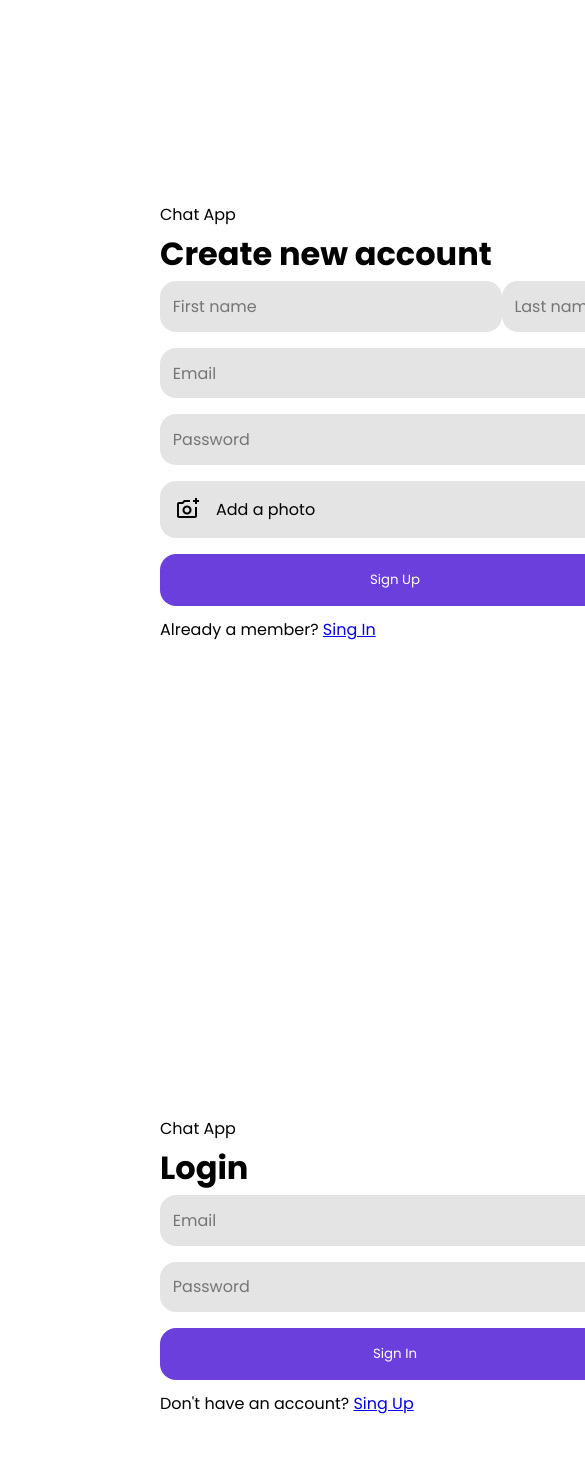
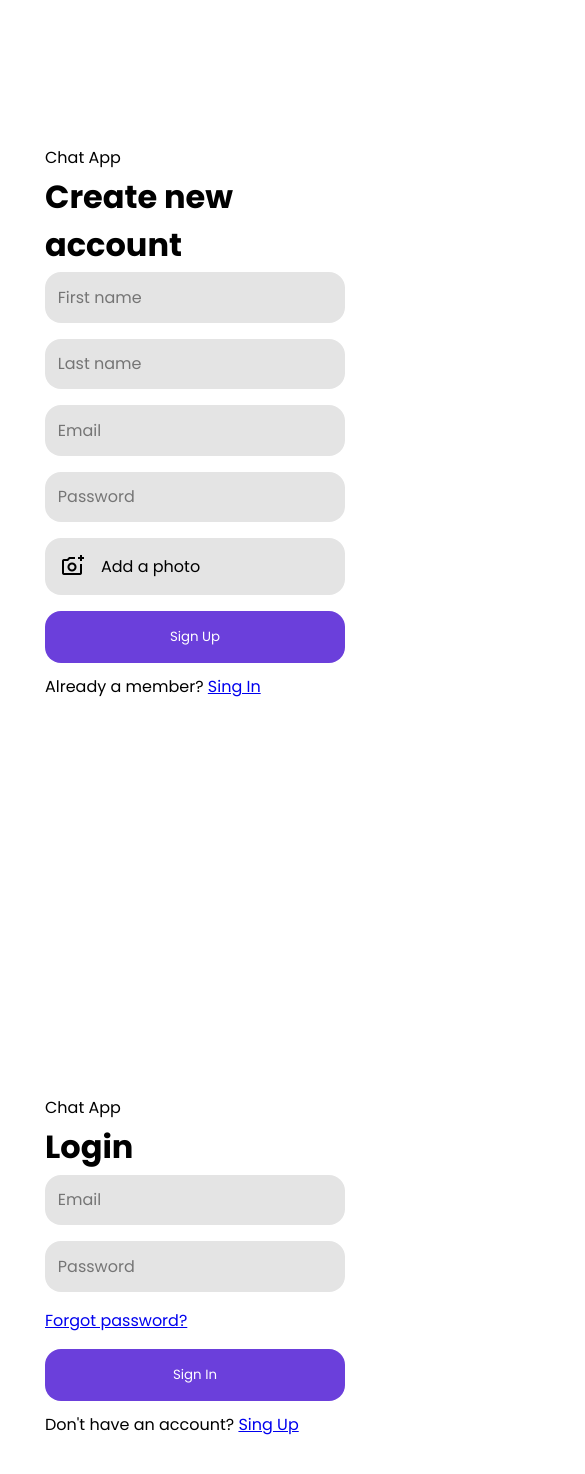
Before and after one commit to kaykyls/chat-app, a React (Create React App) app: page / in a window 390 px wide. Shown: the top 1474 px of the page, 585 px wide, since content can reach past the window. Built offline with nearby package versions, Linux system fonts and the light colour scheme.

Commit message:
responsive register and login screen

```diff
--- a/src/pages/login/Login.jsx
+++ b/src/pages/login/Login.jsx
@@ -3,16 +3,15 @@ import "./login.css"
 
 const Login = () => {
   return (
-    <div className="content-grid">
-        <div className="login-image-div">
-        </div>
-        <div className='form-container'>
+    <div className="login-content-grid">
+        <div className='login-form-container'>
             <div className="form-wrapper">
                 <span>Chat App</span>
                 <h1>Login</h1>
                 <form className='form' action="">
                     <input type="email" placeholder='Email'/>
                     <input type="password" placeholder='Password'/>
+                    <span><a href="/">Forgot password?</a></span>
                     <button className="signup-btn">
                         Sign In
                     </button>
@@ -20,6 +19,7 @@ const Login = () => {
                 <span className='signin'>Don't have an account? <a href='/'>Sing Up</a></span>
             </div>
         </div>
+        <div className="login-image-div"></div>
     </div>
 
   )
--- a/src/pages/login/login.css
+++ b/src/pages/login/login.css
@@ -1,3 +1,11 @@
+.login-content-grid {
+    display: grid;
+    height: 100vh;
+    align-items: center;
+    font-size: 1rem;
+    grid-template-columns: 1.8fr 1fr;
+}
+
 .login-image-div{
     background-image: url(../img/pexels-ketut-subiyanto-4353618.jpg);
     height: 100vh;
@@ -5,4 +13,28 @@
     background-repeat: no-repeat;
     background-size: cover;
     background-position: center;
+    grid-column: 1;
+    grid-row: 1;
 }
+
+.login-form-container {
+    display: flex;
+    justify-content: center;
+    align-items: center;
+    padding: 0 2rem;
+    grid-column: 2;
+    grid-row: 1;
+}
+
+@media (max-width: 1000px) {
+    .login-content-grid {
+        display: flex;
+        justify-content: center;
+        align-items: center;
+        flex: 1;
+    }
+
+    .login-image-div {
+        display: none;
+    }
+}
--- a/src/pages/register/Register.jsx
+++ b/src/pages/register/Register.jsx
@@ -26,8 +26,7 @@ const Register = () => {
                 <span className='signin'>Already a member? <a href='/'>Sing In</a></span>
             </div>
         </div>
-        <div className="image-div">
-        </div>
+        <div className="image-div"></div>
     </div>
 
   )
--- a/src/pages/register/register.css
+++ b/src/pages/register/register.css
@@ -1,13 +1,16 @@
 .content-grid {
-    display: flex;
+    display: grid;
     height: 100vh;
     align-items: center;
     font-size: 1rem;
+    grid-template-columns: 1fr 1.8fr;
 }
 
 .form-container {
     display: flex;
-    padding: 0 10rem;
+    justify-content: center;
+    align-items: center;
+    padding: 0 6rem;
 }
 
 .form-wrapper {
@@ -82,3 +85,30 @@
 .file input {
     display: none;
 }
+
+@media (max-width: 1000px) {
+    .content-grid {
+        display: flex;
+        justify-content: center;
+        align-items: center;
+    }
+
+    .image-div {
+        display: none;
+    }
+
+    .form-container {
+        padding: 0;
+    }
+}
+
+@media (max-width: 600px) {
+    .form-wrapper {
+        width: 300px;
+    }
+
+    .name {
+        flex-direction: column;
+        gap: 1rem;
+    }
+}
```
